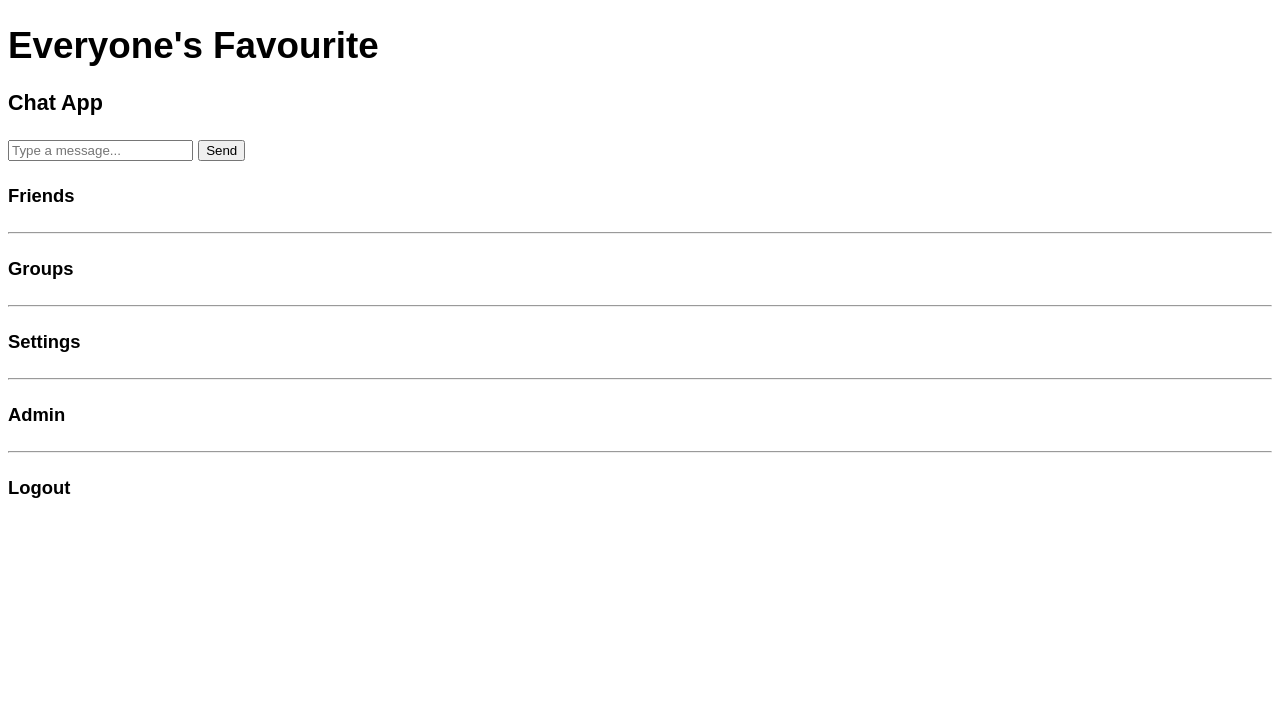
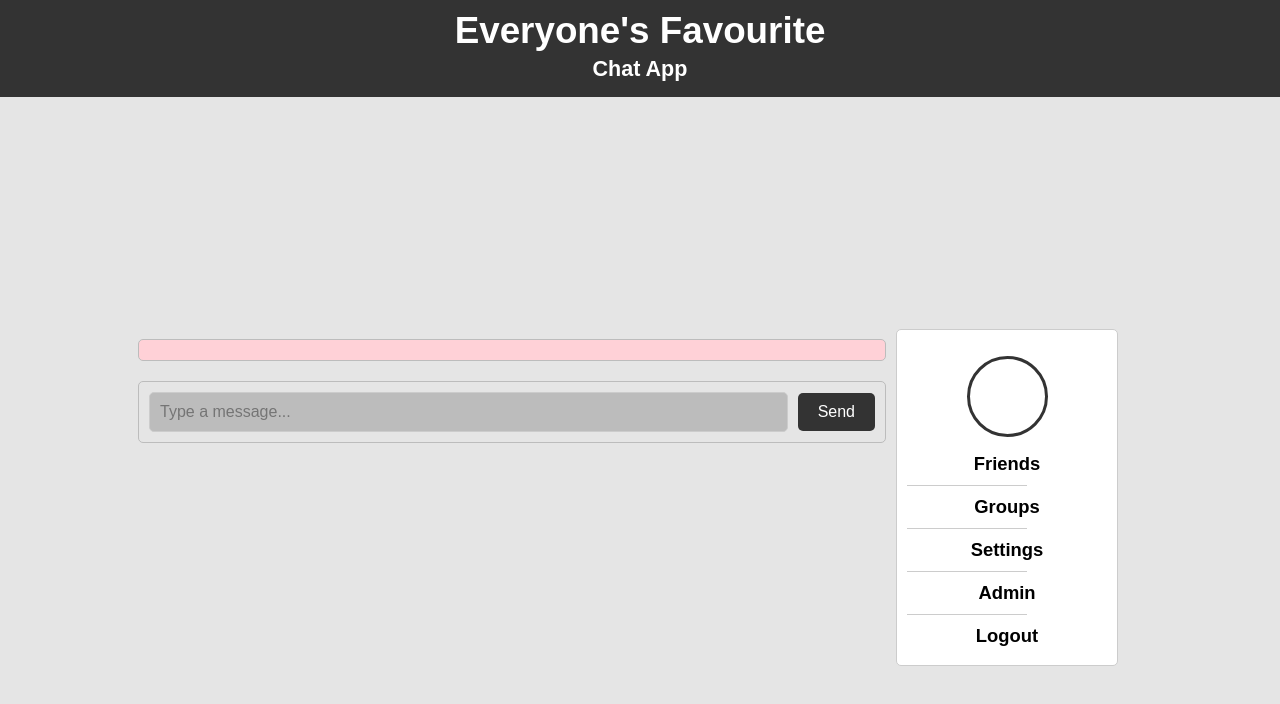
Before and after one commit to TheAttentionSeeker5050/socket-io-js-web-app-collab, a website built with webpack: page frontend/html/index.html in a window 1280 px wide. Built offline with nearby package versions, Linux system fonts and the light colour scheme; files whose address does not match are found by name.

Commit message:
got docker running

```diff
--- a/frontend/html/index.html
+++ b/frontend/html/index.html
@@ -4,7 +4,7 @@
 <head>
     <meta charset="UTF-8" />
     <meta name="viewport" content="width=device-width, initial-scale=1.0" />
-    <link rel="stylesheet" type="text/css" href="/styles.css">
+    <link rel="stylesheet" type="text/css" href="css/styles.css">
     <title>Chat App</title>
 </head>
 
--- /dev/null
+++ b/frontend/lib/css/styles.css
@@ -0,0 +1,118 @@
+body {
+    margin: 0;
+    font-family: Arial, sans-serif;
+    background-color: #e5e5e5;
+}
+
+header {
+    background-color: #333;
+    color: white;
+    text-align: center;
+    padding: 10px 0;
+}
+
+header h1 {
+    margin: 0;
+}
+
+header h3 {
+    margin: 5px 0;
+}
+
+main {
+    display: flex;
+    justify-content: center;
+    align-items: center;
+    height: 100vh;
+}
+
+.app {
+    display: grid;
+    grid-template-columns: 3fr 1fr;
+    width: 80%;
+}
+
+.messages-input {
+    display: flex;
+    flex-direction: column;
+}
+
+.messages-div,
+.input-div {
+    border: 1px solid #bcbcbc;
+    padding: 10px;
+    margin: 10px;
+    border-radius: 5px;
+}
+
+#messagesDiv {
+    max-height: 400px;
+    overflow-y: auto;
+    background-color: #FFD1D7;
+}
+
+.form {
+    display: flex;
+    align-items: center;
+}
+
+#input {
+    flex-grow: 1;
+    padding: 10px;
+    border: 1px solid #ccc;
+    border-radius: 5px;
+    font-size: 16px;
+    background-color: #bcbcbc;
+}
+
+button {
+    padding: 10px 20px;
+    background-color: #333;
+    color: white;
+    border: none;
+    border-radius: 5px;
+    cursor: pointer;
+    font-size: 16px;
+    margin-left: 10px;
+}
+
+button:hover {
+    background-color: #555;
+}
+
+.messages p {
+    background-color: #f9f9f9; /* Updated background color for messages */
+    padding: 10px;
+    border-radius: 5px;
+    margin: 5px 0;
+    word-break: break-word;
+    box-shadow: 0 2px 4px rgba(0, 0, 0, 0.1);
+}
+
+.account-panel {
+    background-color: #ffffff; /* Updated background color for account panel */
+    border: 1px solid #ccc;
+    padding: 10px;
+    max-width: 200px;
+    text-align: center;
+    border-radius: 5px;
+}
+
+.profile-pic {
+    width: 75px;
+    height: 75px;
+    border-radius: 50%;
+    border: 3px solid #333;
+    margin: 1rem auto;
+}
+
+.panel-title {
+    margin: 0.5rem 0;
+}
+
+.panel-divider {
+    border: none;
+    border-top: 1px solid #ccc;
+    margin: 10px 0;
+    width: 60%;
+}
```
